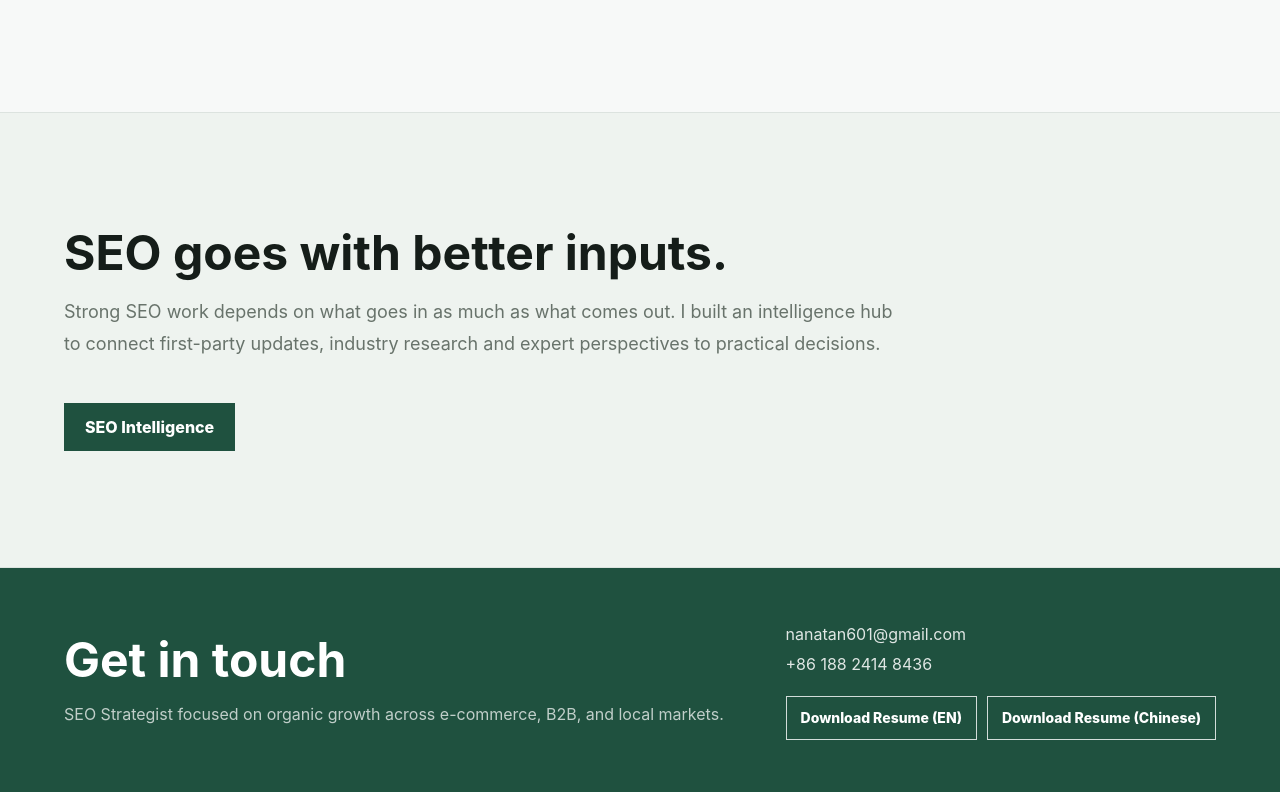
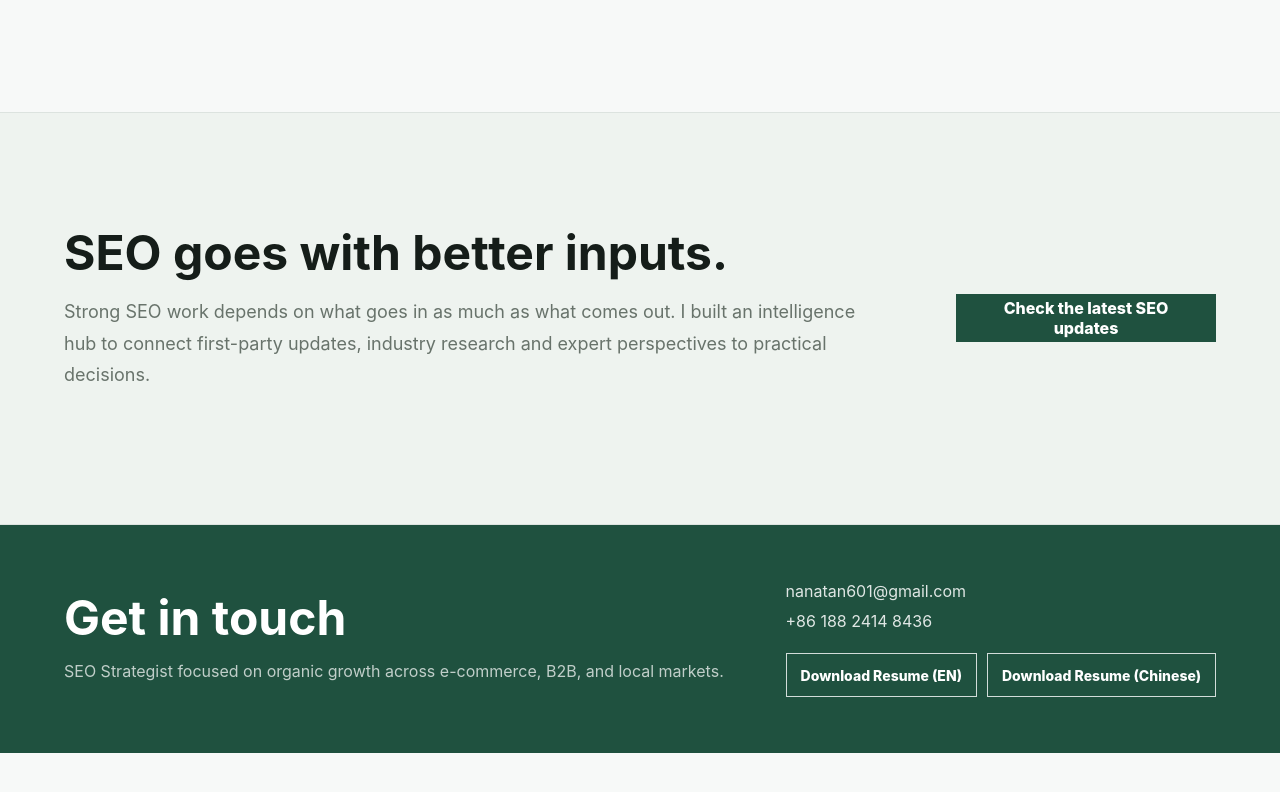
Before and after one commit to nanatan601-a11y/nana-seo-portfolio, a plain HTML site: page index.html in a window 1280 px wide. Shown: the part 3126-3918 px from the top of the page. After the commit the page ends 3879 px from the top, so only its background shows below. Drawn offline with Linux system fonts and the light colour scheme.

Commit message:
Place SEO intelligence CTA beside homepage copy

```diff
--- a/assets/css/styles.css
+++ b/assets/css/styles.css
@@ -242,6 +242,22 @@ h3 {
 
 .intelligence-section {
   background: #eef3ef;
+}
+
+.intelligence-layout {
+  display: grid;
+  grid-template-columns: minmax(0, 1fr) auto;
+  align-items: center;
+  gap: clamp(32px, 6vw, 88px);
+}
+
+.intelligence-layout .section-intro {
+  margin-bottom: 0;
+}
+
+.intelligence-layout .btn {
+  max-width: 260px;
+  text-align: center;
 }
 
 .about-grid,
@@ -802,6 +818,7 @@ h3 {
 
 @media (max-width: 980px) {
   .hero,
+  .intelligence-layout,
   .case-header,
   .case-hero,
   .case-detail-grid,
--- a/index.html
+++ b/index.html
@@ -159,11 +159,13 @@
       </section>
 
       <section class="section intelligence-section">
-        <div class="section-intro">
+        <div class="intelligence-layout">
+          <div class="section-intro">
           <h2>SEO goes with better inputs.</h2>
           <p>Strong SEO work depends on what goes in as much as what comes out. I built an intelligence hub to connect first-party updates, industry research and expert perspectives to practical decisions.</p>
+          </div>
+          <a class="btn primary" href="https://nanatan601-a11y.github.io/seo-intelligence-hub/" target="_blank" rel="noopener noreferrer">Check the latest SEO updates</a>
         </div>
-        <a class="btn primary" href="https://nanatan601-a11y.github.io/seo-intelligence-hub/" target="_blank" rel="noopener noreferrer">SEO Intelligence</a>
       </section>
     </main>
 
```
Also changed, not shown: zh/index.html (+4 -2 lines).
